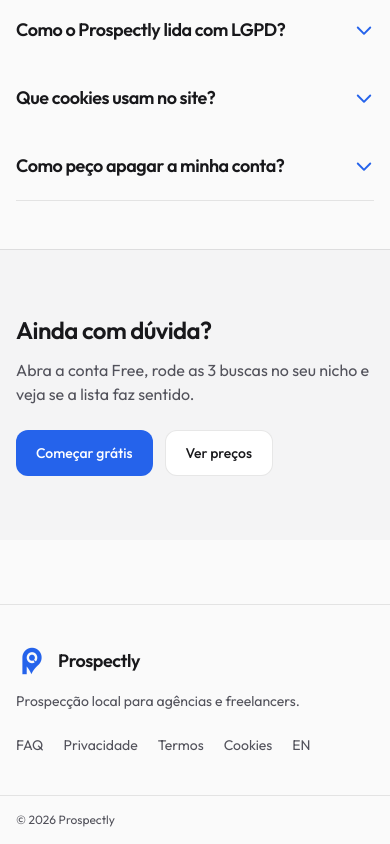
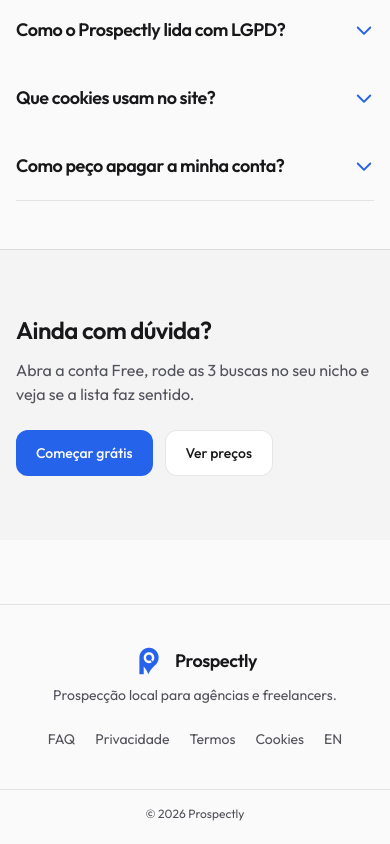
Before and after one commit to Gleydsong/prospectly, a Next.js app in the folder apps/landing/: page /faq in a window 390 px wide. Shown: the part 1889-2733 px from the top of the page. Built offline with nearby package versions, Linux system fonts and the light colour scheme; no server answers.

Commit message:
fix(landing): center home content sections for consistent layout
Align problem, filter, FAQ and footer blocks to the page center so the marketing home reads as one composition on mobile and desktop.

Co-authored-by: Cursor <cursoragent@cursor.com>

```diff
--- a/apps/landing/src/components/faq-section.tsx
+++ b/apps/landing/src/components/faq-section.tsx
@@ -84,8 +84,8 @@ export function FaqSection({ locale }: { locale: Locale }) {
     <section className="bg-[color:var(--bg-sunken)]" aria-labelledby={`${baseId}-title`}>
       <div className="mx-auto max-w-shell px-4 py-14 sm:px-6 lg:px-8 lg:py-20">
         <Reveal>
-          <div className="flex flex-col gap-4 sm:flex-row sm:items-end sm:justify-between">
-            <div>
+          <div className="mx-auto flex max-w-3xl flex-col items-center gap-4 text-center">
+            <div className="flex flex-col items-center">
               <h2
                 id={`${baseId}-title`}
                 className="max-w-[18ch] text-3xl font-semibold tracking-tight text-[color:var(--ink)] md:text-4xl"
@@ -105,7 +105,7 @@ export function FaqSection({ locale }: { locale: Locale }) {
           </div>
         </Reveal>
 
-        <div className="mt-10">
+        <div className="mx-auto mt-10 max-w-3xl">
           <FaqAccordion items={items} baseId={baseId} />
         </div>
       </div>
--- a/apps/landing/src/components/home-landing.tsx
+++ b/apps/landing/src/components/home-landing.tsx
@@ -32,7 +32,7 @@ export function HomeLanding({ locale }: { locale: Locale }) {
       <TrustStrip locale={locale} />
 
       <section className="mx-auto max-w-shell px-4 py-14 sm:px-6 lg:px-8 lg:py-20">
-        <Reveal className="max-w-3xl">
+        <Reveal className="mx-auto flex max-w-3xl flex-col items-center text-center">
           <h2 className="max-w-[18ch] text-3xl font-semibold tracking-tight text-[color:var(--ink)] md:text-4xl">
             {t(locale, 'problemTitle')}
           </h2>
@@ -44,7 +44,7 @@ export function HomeLanding({ locale }: { locale: Locale }) {
 
       <section className="bg-[color:var(--bg)]">
         <div className="mx-auto grid max-w-shell items-center gap-8 px-4 py-14 sm:px-6 lg:grid-cols-12 lg:gap-10 lg:px-8 lg:py-20">
-          <Reveal className="lg:col-span-5">
+          <Reveal className="mx-auto flex max-w-xl flex-col items-center text-center lg:col-span-5 lg:mx-0 lg:max-w-none">
             <h2 className="max-w-[18ch] text-3xl font-semibold tracking-tight text-[color:var(--ink)] md:text-4xl">
               {t(locale, 'filterTitle')}
             </h2>
--- a/apps/landing/src/components/site-chrome.tsx
+++ b/apps/landing/src/components/site-chrome.tsx
@@ -138,14 +138,14 @@ export function SiteFooter({ locale }: { locale: Locale }) {
 
   return (
     <footer className="mt-16 border-t border-[color:var(--border)]">
-      <div className="mx-auto flex max-w-shell flex-col gap-6 px-4 py-10 sm:px-6 lg:flex-row lg:items-end lg:justify-between lg:px-8">
-        <div>
+      <div className="mx-auto flex max-w-shell flex-col items-center gap-6 px-4 py-10 text-center sm:px-6 lg:px-8">
+        <div className="flex flex-col items-center">
           <BrandLogo locale={locale} />
           <p className="mt-2 max-w-sm text-sm text-[color:var(--ink-muted)]">
             {t(locale, 'footerTagline')}
           </p>
         </div>
-        <div className="flex flex-wrap gap-x-5 gap-y-2 text-sm text-[color:var(--ink-muted)]">
+        <div className="flex flex-wrap justify-center gap-x-5 gap-y-2 text-sm text-[color:var(--ink-muted)]">
           <Link className="focus-ring hover:text-[color:var(--ink)]" href={`${p}/faq`}>
             {t(locale, 'footerFaq')}
           </Link>
@@ -164,7 +164,7 @@ export function SiteFooter({ locale }: { locale: Locale }) {
         </div>
       </div>
       <div className="border-t border-[color:var(--border)]">
-        <p className="mx-auto max-w-shell px-4 py-4 text-xs text-[color:var(--ink-muted)] sm:px-6 lg:px-8">
+        <p className="mx-auto max-w-shell px-4 py-4 text-center text-xs text-[color:var(--ink-muted)] sm:px-6 lg:px-8">
           © {new Date().getFullYear()} Prospectly
         </p>
       </div>
```
